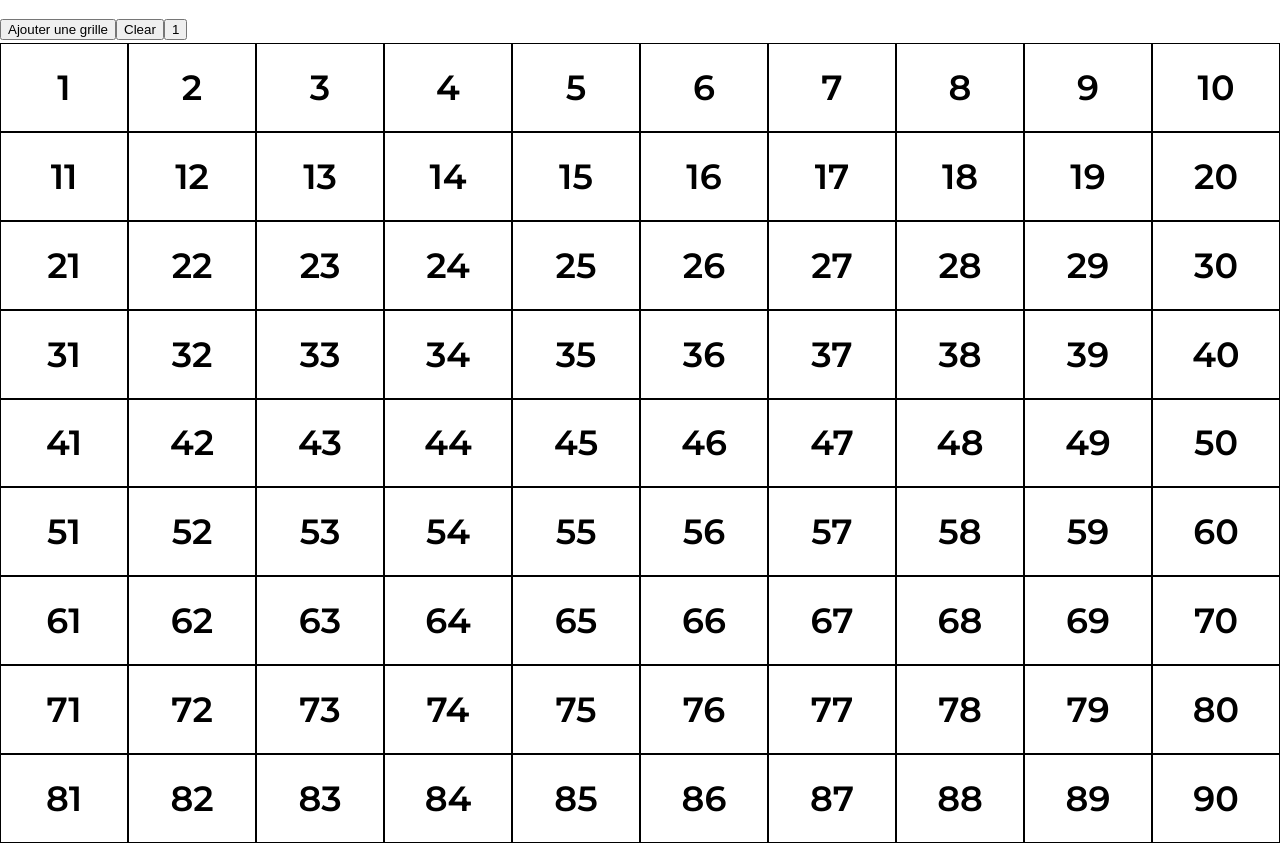
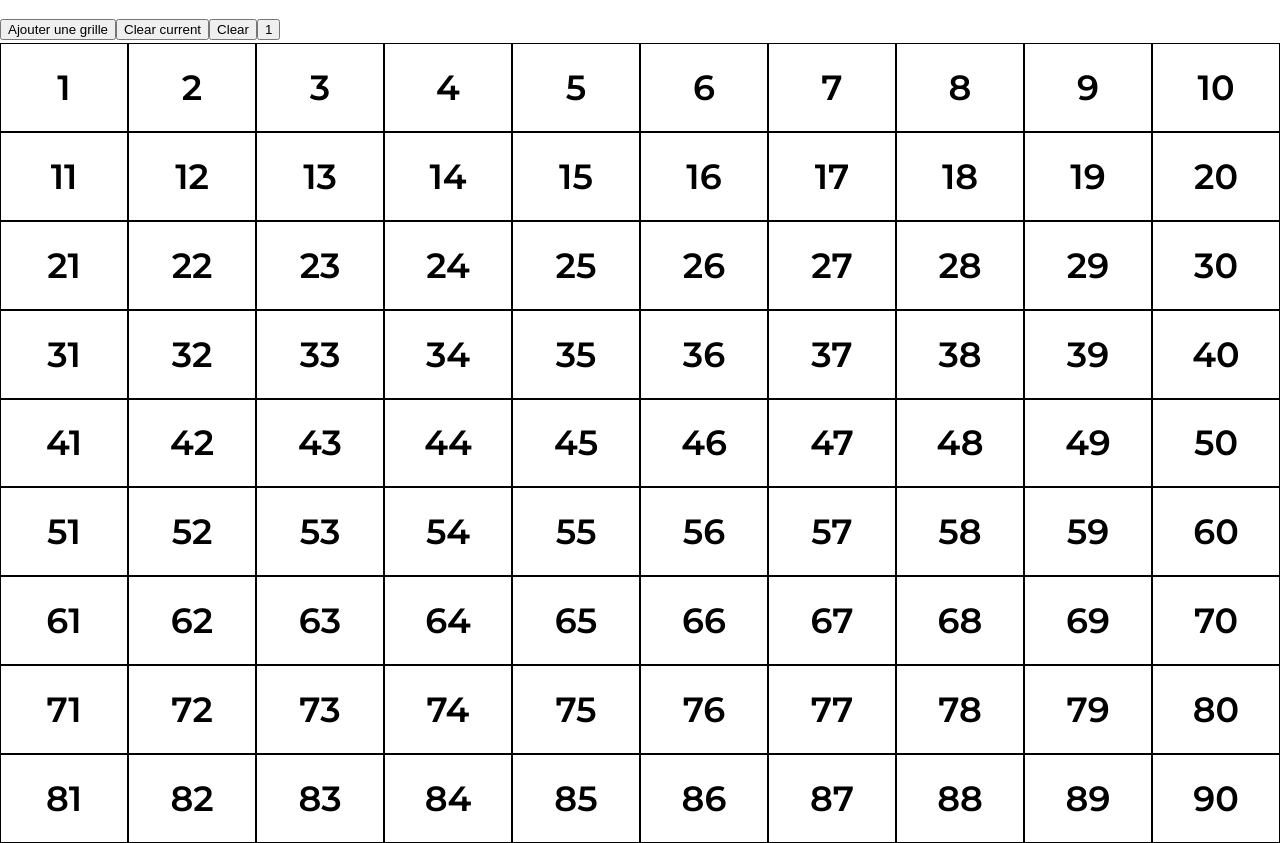
Before and after one commit to Maxime-p/loto, a React (Vite) app: page / in a window 1280 px wide. Built offline with nearby package versions, Linux system fonts and the light colour scheme.

Commit message:
Bug and style fix

```diff
--- a/src/App.tsx
+++ b/src/App.tsx
@@ -15,10 +15,13 @@ function App() {
         if (localStorage.getItem('0')) {
             setLoading(true)
             let i = 0
+            let data = []
             while (localStorage.getItem(String(i))) {
-                setGrids([...grids, JSON.parse(localStorage.getItem(String(i))!)])
+                data.push(JSON.parse(localStorage.getItem(String(i))!))
                 i++
             }
+            setGrids(data)
+
             setLoading(false)
         } else {
             setGrids([newGrid()])
@@ -29,12 +32,6 @@ function App() {
         return <></>
     }
 
-    useEffect(() => {
-        grids.forEach((grid, key) => {
-            localStorage.setItem(String(key), JSON.stringify(grid))
-        })
-    }, [grids])
-
     function addGrid() {
         setGrids([...grids, newGrid()])
         setCurrentGrid(grids.length)
@@ -43,11 +40,28 @@ function App() {
     function gridUpdateData(id: number){
         let grid = grids[currentGrid]
         grid[id] = !grid[id]
+        localStorage.setItem(String(currentGrid), JSON.stringify(grid))
         setGrids([...grids])
     }
 
+    function updateLocalStorage() {
+        localStorage.clear()
+        grids.forEach((value, index) => {
+            localStorage.setItem(String(index), JSON.stringify(value))
+        })
+    }
+
+    function clearCurrent() {
+        grids[currentGrid].forEach((_, index) => {
+            grids[currentGrid][index] = false
+        })
+        setGrids([...grids])
+        updateLocalStorage()
+    }
+
     function clear() {
-        localStorage.clear()
+        setGrids([newGrid()])
+        updateLocalStorage()
     }
 
     if (grids.length === 0){
@@ -57,6 +71,7 @@ function App() {
     return (
         <>
             <button onClick={addGrid}>Ajouter une grille</button>
+            <button onClick={clearCurrent}>Clear current</button>
             <button onClick={clear}>Clear</button>
             {
                 grids.map((grid, key) => {
--- a/src/index.scss
+++ b/src/index.scss
@@ -13,4 +13,7 @@ body {
     font-size: 35px;
     font-weight: 600;
     margin: 0;
+    padding-right: 17px;
+    overflow-x: hidden;
+    &::-webkit-scrollbar { width: 0 !important }
 }
```
